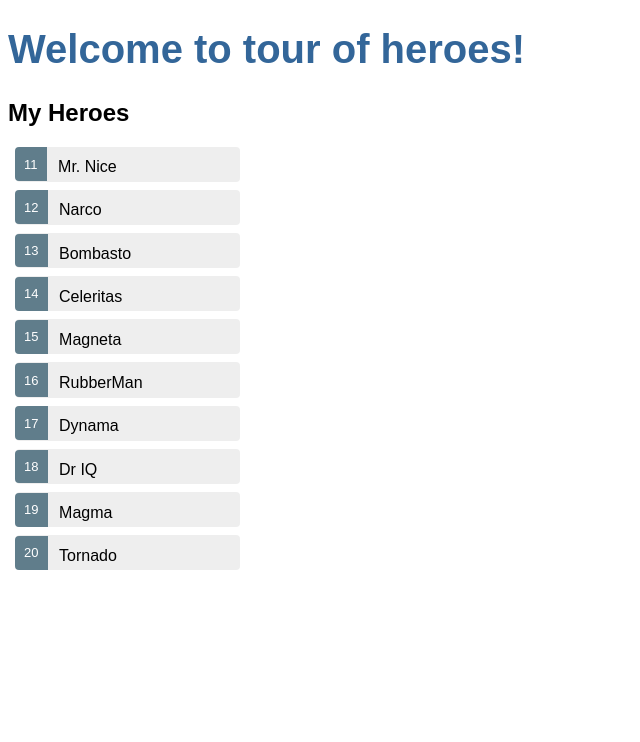
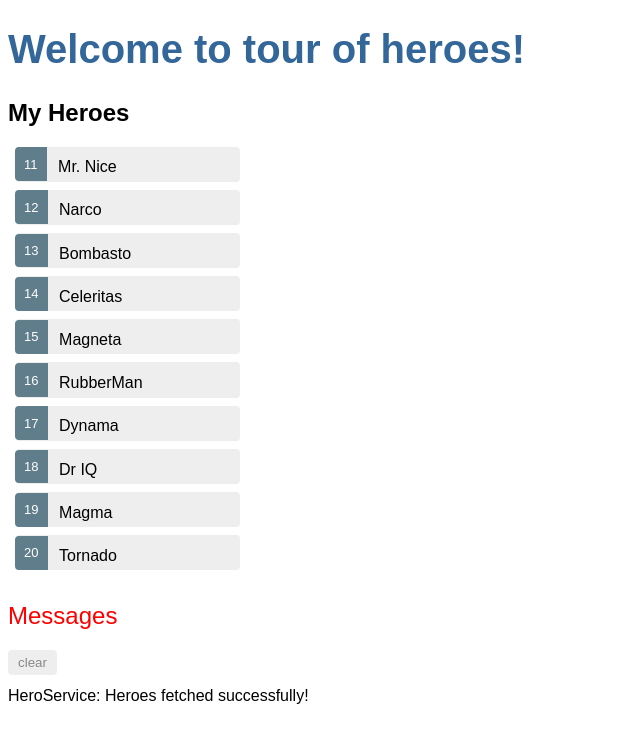
Before and after one commit to saidbenmouh/angular-tour-of-heroes, an Angular app: page / in a window 1280 px wide. Shown: the top 742 px of the page, without its empty margins (0-640 px from the left). Built offline with nearby package versions, Linux system fonts and the light colour scheme.

Commit message:
Created a Message service to feed message sto the app across components

```diff
--- a/src/app/app.component.html
+++ b/src/app/app.component.html
@@ -3,6 +3,5 @@
     Welcome to {{ title }}!
   </h1>
 
-
-
   <app-heroes></app-heroes>
+  <app-messages></app-messages>
--- a/src/app/app.module.ts
+++ b/src/app/app.module.ts
@@ -7,12 +7,14 @@ import { AppRoutingModule } from './app-routing.module';
 import { AppComponent } from './app.component';
 import { HeroesComponent } from './heroes/heroes.component';
 import { HeroDetailsComponent } from './hero-details/hero-details.component';
+import { MessagesComponent } from './messages/messages.component';
 
 @NgModule({
   declarations: [
     AppComponent,
     HeroesComponent,
-    HeroDetailsComponent
+    HeroDetailsComponent,
+    MessagesComponent
   ],
   imports: [
     BrowserModule,
--- a/src/app/hero-details/hero-details.component.ts
+++ b/src/app/hero-details/hero-details.component.ts
@@ -1,5 +1,6 @@
 import { Component, OnInit, Input } from '@angular/core';
 import { Hero } from '../entities/Hero';
+import { MessagesService } from '../messages.service';
 
 @Component({
   selector: 'app-hero-details',
--- a/src/app/hero.service.ts
+++ b/src/app/hero.service.ts
@@ -2,16 +2,20 @@ import { Injectable } from '@angular/core';
 import { Hero } from './entities/Hero';
 import { HEROES } from './entities/mock-heroes';
 import { Observable, of } from 'rxjs';
+import { MessagesService } from './messages.service';
 
 @Injectable({
   providedIn: 'root'
 })
 export class HeroService {
 
-  constructor() { }
+  constructor(private messageService: MessagesService) { }
 
+
+  //an asynchronous operation returning an Observable
   getHeroes(): Observable<Hero[]> {
 
+    this.messageService.add("HeroService: Heroes fetched successfully!");
     return of(HEROES);
   }
 }
--- /dev/null
+++ b/src/app/messages.service.ts
@@ -0,0 +1,20 @@
+import { Injectable } from '@angular/core';
+
+@Injectable({
+  providedIn: 'root'
+})
+export class MessagesService {
+
+  messages: string[] = [];
+
+  //Add a message
+  add(message: string){
+    this.messages.push(message);
+  }
+
+  //clear messages
+  clear(){
+    this.messages = [];
+  }
+
+}
--- /dev/null
+++ b/src/app/messages/messages.component.css
@@ -0,0 +1,35 @@
+/* MessagesComponent's private CSS styles */
+h2 {
+    color: red;
+    font-family: Arial, Helvetica, sans-serif;
+    font-weight: lighter;
+  }
+  body {
+    margin: 2em;
+  }
+  body, input[text], button {
+    color: crimson;
+    font-family: Cambria, Georgia;
+  }
+
+  button.clear {
+    font-family: Arial;
+    background-color: #eee;
+    border: none;
+    padding: 5px 10px;
+    border-radius: 4px;
+    cursor: pointer;
+    cursor: hand;
+  }
+  button:hover {
+    background-color: #cfd8dc;
+  }
+  button:disabled {
+    background-color: #eee;
+    color: #aaa;
+    cursor: auto;
+  }
+  button.clear {
+    color: #888;
+    margin-bottom: 12px;
+  }
--- /dev/null
+++ b/src/app/messages/messages.component.html
@@ -0,0 +1,8 @@
+<div *ngIf="messageService.messages.length">
+
+  <h2>Messages</h2>
+  <button class="clear"
+          (click)="messageService.clear()">clear</button>
+  <div *ngFor='let message of messageService.messages'> {{message}} </div>
+
+</div>
--- /dev/null
+++ b/src/app/messages/messages.component.ts
@@ -0,0 +1,16 @@
+import { Component, OnInit } from '@angular/core';
+import { MessagesService } from '../messages.service';
+
+@Component({
+  selector: 'app-messages',
+  templateUrl: './messages.component.html',
+  styleUrls: ['./messages.component.css']
+})
+export class MessagesComponent implements OnInit {
+
+  constructor(public messageService: MessagesService) { }
+
+  ngOnInit() {
+  }
+
+}
```
Also changed, not shown: 2 other files (tests, documents, lock files or other folders).
